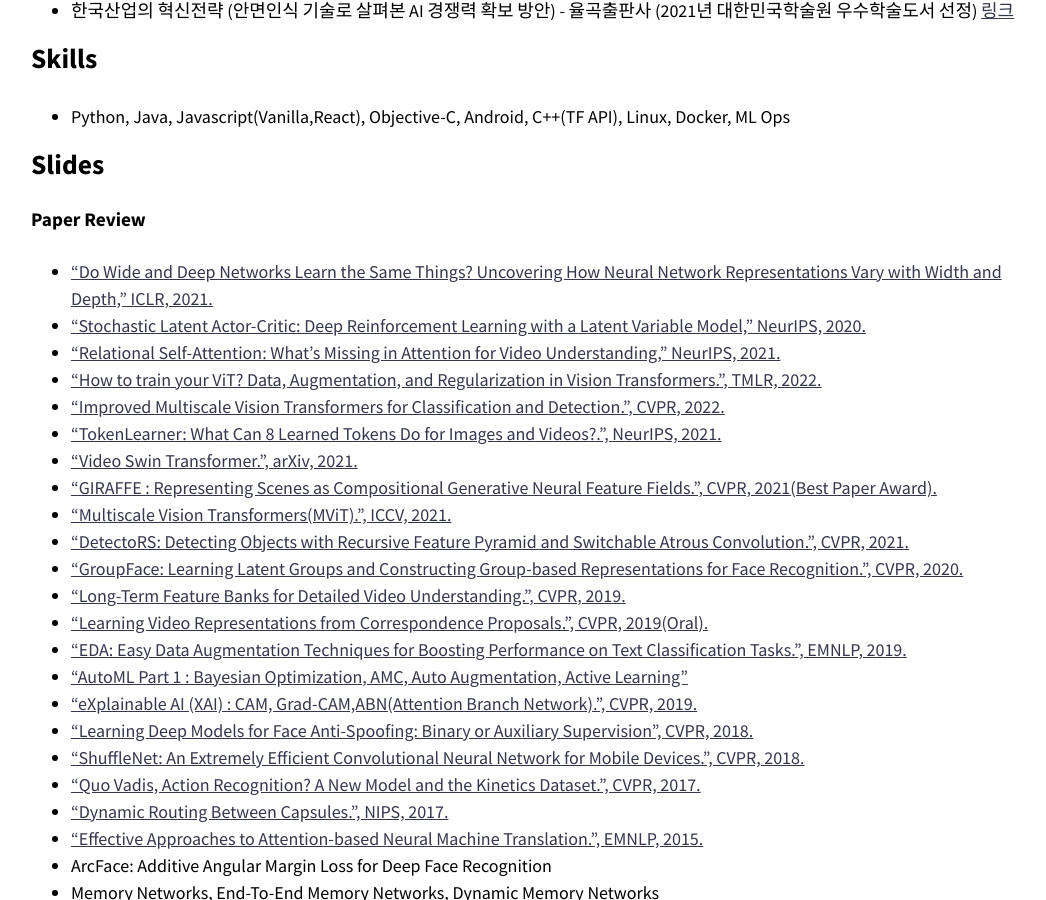
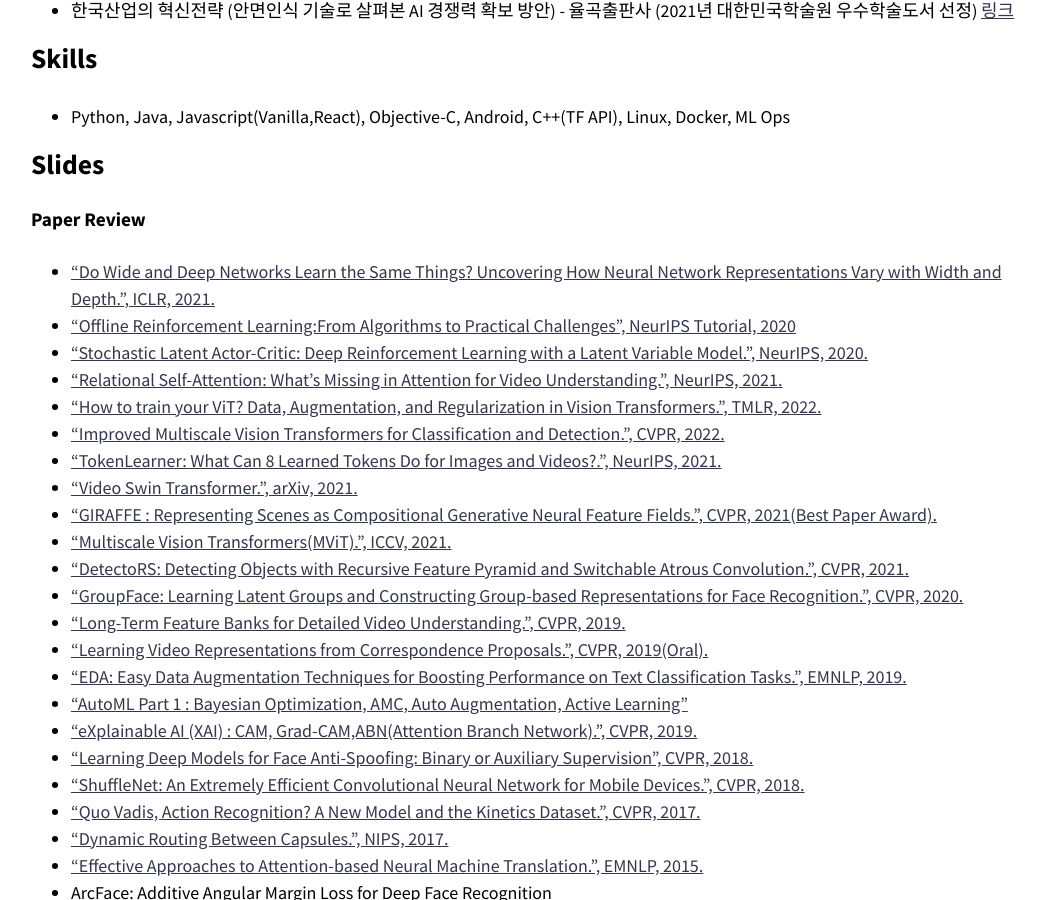
Before and after one commit to healess/healess.github.io, a Jekyll site: the page built from index.md, in a window 1280 px wide and 900 px high, scrolled down 3184 px. Shown: the whole window, without its empty margins (115-1161 px from the left). Built offline with Jekyll 4.4.1, drawn with Linux system fonts in a browser that asks for light colours; nearby versions of some CDN libraries.

Commit message:
Add OfflineRL

```diff
--- a/index.md
+++ b/index.md
@@ -96,9 +96,10 @@ entries_layout: grid
 ## Slides
 #### Paper Review
 * ["Do Wide and Deep Networks Learn the Same Things? Uncovering How Neural Network Representations
-Vary with Width and Depth," ICLR, 2021.](https://healess.github.io/assets/pdf/[Paper]DoWideandDeep.pdf)
-* ["Stochastic Latent Actor-Critic: Deep Reinforcement Learning with a Latent Variable Model," NeurIPS, 2020.](https://healess.github.io/assets/pdf/[Paper]SLAC.pdf)
-* ["Relational Self-Attention: What’s Missing in Attention for Video Understanding," NeurIPS, 2021.](https://healess.github.io/assets/pdf/[Paper]RSA.pdf)
+Vary with Width and Depth.", ICLR, 2021.](https://healess.github.io/assets/pdf/[Paper]DoWideandDeep.pdf)
+* ["Offline Reinforcement Learning:From Algorithms to Practical Challenges", NeurIPS Tutorial, 2020](https://healess.github.io/assets/pdf/[Tutorial]OfflRL.pdf)
+* ["Stochastic Latent Actor-Critic: Deep Reinforcement Learning with a Latent Variable Model.", NeurIPS, 2020.](https://healess.github.io/assets/pdf/[Paper]SLAC.pdf)
+* ["Relational Self-Attention: What’s Missing in Attention for Video Understanding.", NeurIPS, 2021.](https://healess.github.io/assets/pdf/[Paper]RSA.pdf)
 * ["How to train your ViT? Data, Augmentation, and Regularization in Vision Transformers.", TMLR, 2022.](https://healess.github.io/paper/Paper-How-to-train-your-ViT/)
 * ["Improved Multiscale Vision Transformers for Classification and Detection.", CVPR, 2022.](https://healess.github.io/paper/Paper-Improved-Multiscale-Vision-Transformers/)
 * ["TokenLearner: What Can 8 Learned Tokens Do for Images and
```
Also changed, not shown: 1 other file.
